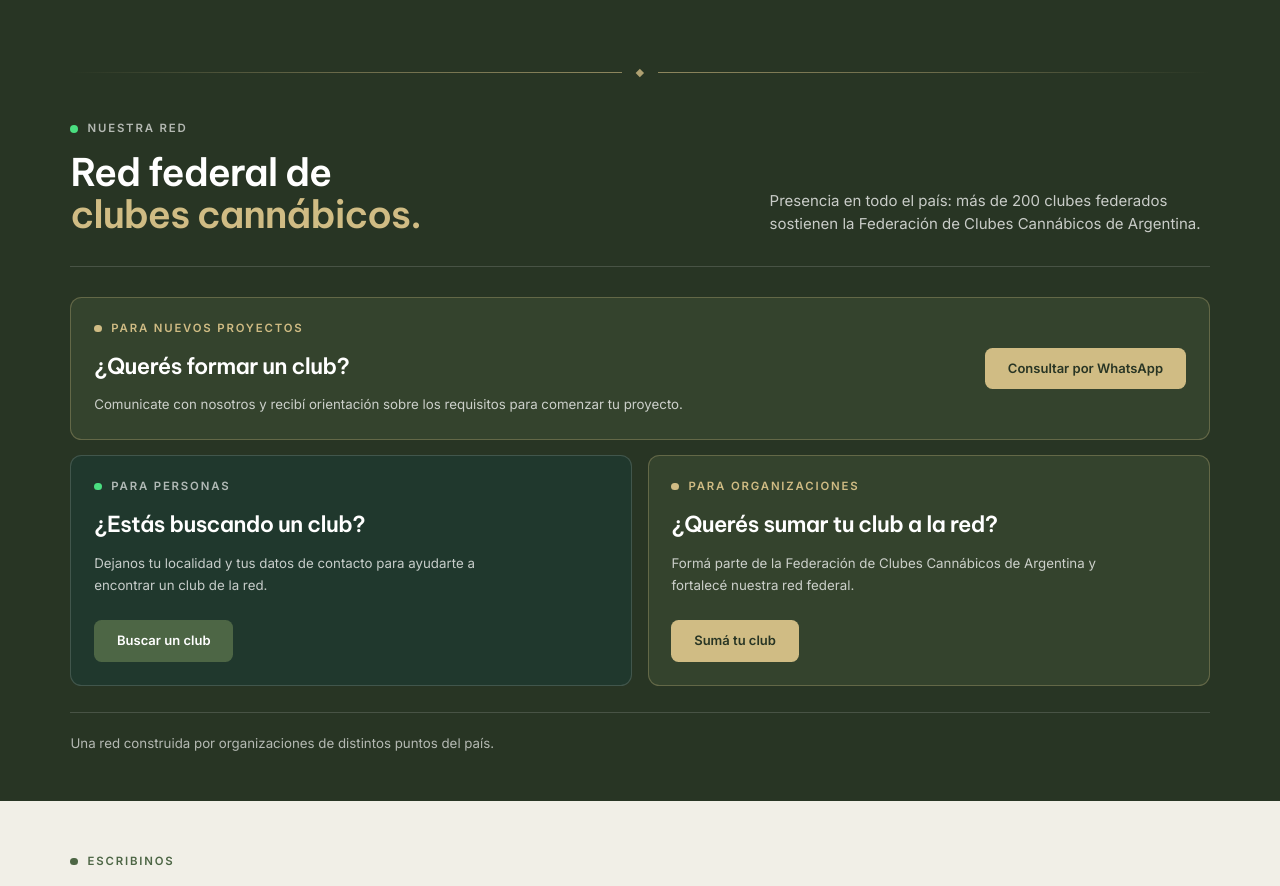
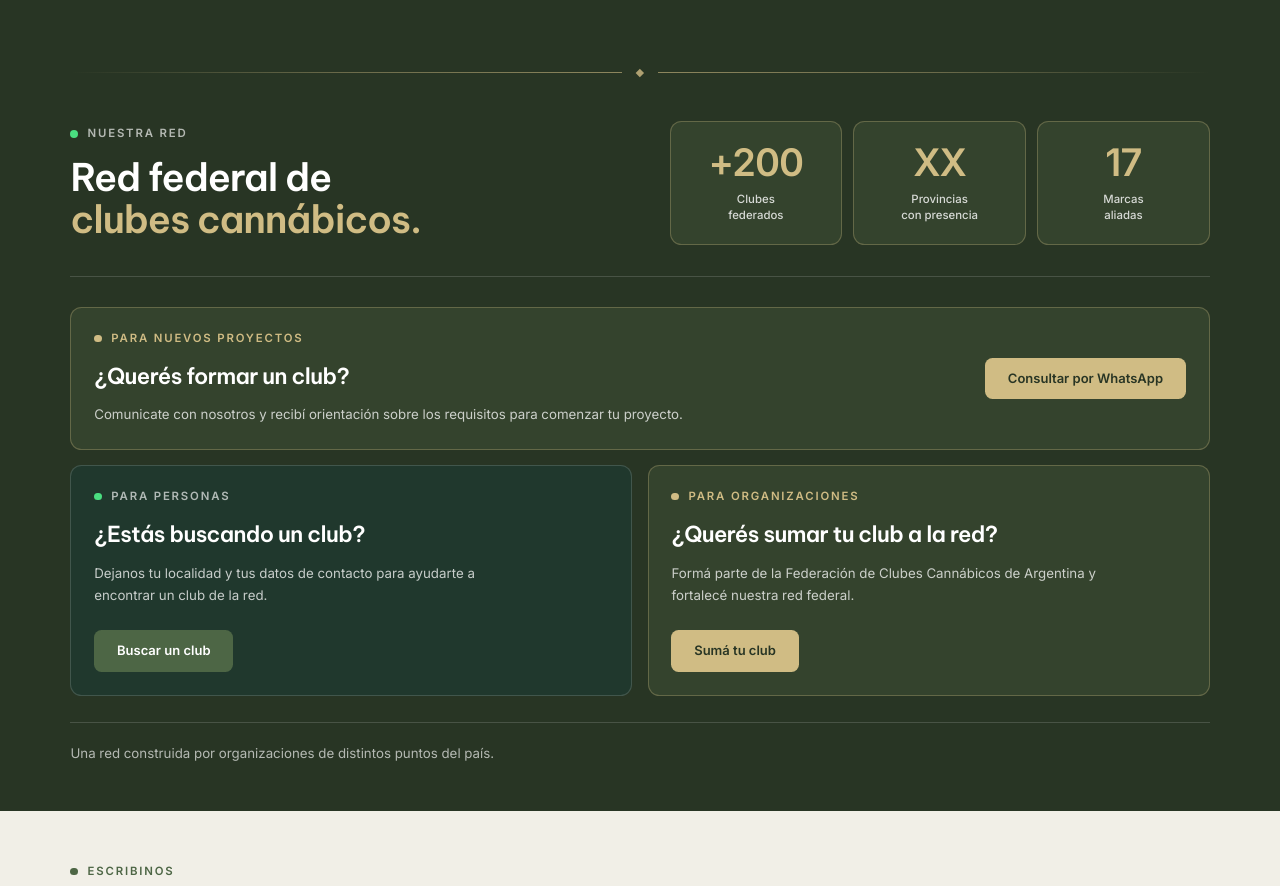
Before and after one commit to German-Lecherbauer/fecca-web, a Next.js app: page / in a window 1280 px wide. Shown: the part 3520-4406 px from the top of the page. Built offline with nearby package versions, Linux system fonts and the light colour scheme; no server answers.

Commit message:
feat: agregar contadores animados a la red federal de clubes

```diff
--- a/components/Clubes.tsx
+++ b/components/Clubes.tsx
@@ -1,7 +1,7 @@
 
 "use client";
 
-import { useState } from "react";
+import { useEffect, useRef, useState } from "react";
 import BuscarClubModal from "./BuscarClubModal";
 
 const NUMERO_WHATSAPP_ESTUDIO = "5491151656918";
@@ -11,6 +11,120 @@
 
 const WHATSAPP_ESTUDIO_URL =
   `https://wa.me/${NUMERO_WHATSAPP_ESTUDIO}?text=${encodeURIComponent(MENSAJE_WHATSAPP)}`;
+
+const FORMULARIO_CLUBES_URL =
+  "https://forms.gle/Vfg7CtPqUTkAZxxV6";
+
+// Duración de los contadores: 3,5 segundos.
+const DURACION_CONTADORES = 3500;
+
+function useContador(
+  valorFinal: number,
+  activo: boolean,
+  duracion = DURACION_CONTADORES
+) {
+  const [valor, setValor] = useState(0);
+
+  useEffect(() => {
+    if (!activo) return;
+
+    const inicio = performance.now();
+    let frameId = 0;
+
+    const animar = (ahora: number) => {
+      const progreso = Math.min((ahora - inicio) / duracion, 1);
+
+      // Progreso lineal: velocidad constante durante toda la animación.
+      setValor(Math.round(valorFinal * progreso));
+
+      if (progreso < 1) {
+        frameId = requestAnimationFrame(animar);
+      }
+    };
+
+    frameId = requestAnimationFrame(animar);
+
+    return () => cancelAnimationFrame(frameId);
+  }, [activo, valorFinal, duracion]);
+
+  return valor;
+}
+
+function EstadisticasRed() {
+  const contenedorRef = useRef<HTMLDivElement>(null);
+  const [visible, setVisible] = useState(false);
+
+  const clubes = useContador(200, visible);
+  const marcas = useContador(17, visible);
+
+  useEffect(() => {
+    const elemento = contenedorRef.current;
+    if (!elemento) return;
+
+    const observer = new IntersectionObserver(
+      ([entrada]) => {
+        if (entrada.isIntersecting) {
+          setVisible(true);
+          observer.disconnect();
+        }
+      },
+      {
+        threshold: 0.25,
+      }
+    );
+
+    observer.observe(elemento);
+
+    return () => observer.disconnect();
+  }, []);
+
+  return (
+    <div
+      ref={contenedorRef}
+      className="grid w-full grid-cols-3 gap-2 sm:gap-3 md:max-w-[540px] md:justify-self-end"
+      aria-label="Estadísticas de la red federal"
+    >
+      {/* CLUBES FEDERADOS */}
+      <div className="flex min-h-[112px] flex-col items-center justify-center rounded-xl border border-[#D0BC84]/30 bg-[#34432D] px-2 py-4 text-center sm:min-h-[124px] sm:px-3">
+        <span className="text-[27px] font-bold leading-none tracking-tight text-[#D0BC84] sm:text-[34px] lg:text-[38px]">
+          +{clubes}
+        </span>
+
+        <span className="mt-3 text-[10px] font-medium leading-[1.4] text-white/80 sm:text-xs">
+          Clubes
+          <br />
+          federados
+        </span>
+      </div>
+
+      {/* PROVINCIAS: PENDIENTE DE CONFIRMAR */}
+      <div className="flex min-h-[112px] flex-col items-center justify-center rounded-xl border border-[#D0BC84]/30 bg-[#34432D] px-2 py-4 text-center sm:min-h-[124px] sm:px-3">
+        <span className="text-[27px] font-bold leading-none tracking-tight text-[#D0BC84] sm:text-[34px] lg:text-[38px]">
+          XX
+        </span>
+
+        <span className="mt-3 text-[10px] font-medium leading-[1.4] text-white/80 sm:text-xs">
+          Provincias
+          <br />
+          con presencia
+        </span>
+      </div>
+
+      {/* MARCAS ALIADAS */}
+      <div className="flex min-h-[112px] flex-col items-center justify-center rounded-xl border border-[#D0BC84]/30 bg-[#34432D] px-2 py-4 text-center sm:min-h-[124px] sm:px-3">
+        <span className="text-[27px] font-bold leading-none tracking-tight text-[#D0BC84] sm:text-[34px] lg:text-[38px]">
+          {marcas}
+        </span>
+
+        <span className="mt-3 text-[10px] font-medium leading-[1.4] text-white/80 sm:text-xs">
+          Marcas
+          <br />
+          aliadas
+        </span>
+      </div>
+    </div>
+  );
+}
 
 export default function Clubes() {
   const [buscarClubAbierto, setBuscarClubAbierto] = useState(false);
@@ -36,8 +150,8 @@
             <div className="h-px flex-1 bg-gradient-to-l from-transparent via-[#D0BC84]/40 to-[#D0BC84]/60" />
           </div>
 
-          {/* ENCABEZADO */}
-          <div className="grid items-end gap-4 md:grid-cols-2 md:gap-10">
+          {/* ENCABEZADO CON CONTADORES */}
+          <div className="grid items-center gap-7 md:grid-cols-2 md:gap-8">
             <div>
               <div className="mb-4 flex items-center gap-2.5">
                 <span
@@ -62,17 +176,13 @@
               </h2>
             </div>
 
-            <p className="max-w-[440px] text-[14px] leading-6 text-white/75 sm:text-[15px] md:justify-self-end">
-              Presencia en todo el país: más de 200 clubes
-              federados sostienen la Federación de Clubes
-              Cannábicos de Argentina.
-            </p>
+            <EstadisticasRed />
           </div>
 
           {/* SEPARADOR DEL ENCABEZADO */}
           <div className="my-7 h-px w-full bg-white/15 sm:my-8" />
 
-          {/* NUEVA TARJETA: FORMAR UN CLUB */}
+          {/* TARJETA: FORMAR UN CLUB */}
           <div className="mb-4 flex flex-col gap-6 rounded-xl border border-[#D0BC84]/30 bg-[#34432D] p-5 sm:p-6 md:flex-row md:items-center md:justify-between md:gap-8">
             <div className="min-w-0">
               <div className="mb-4 flex items-center gap-2.5">
@@ -165,7 +275,7 @@
 
               <div className="mt-auto pt-6">
                 <a
-                  href="https://forms.gle/Vfg7CtPqUTkAZxxV6"
+                  href={FORMULARIO_CLUBES_URL}
                   target="_blank"
                   rel="noopener noreferrer"
                   className="inline-flex min-h-11 w-full items-center justify-center rounded-lg bg-[#D0BC84] px-6 py-2.5 text-[13px] font-semibold text-[#283524] transition-colors duration-300 hover:bg-[#C7B57A] focus-visible:outline focus-visible:outline-2 focus-visible:outline-offset-4 focus-visible:outline-white sm:w-auto"
```
